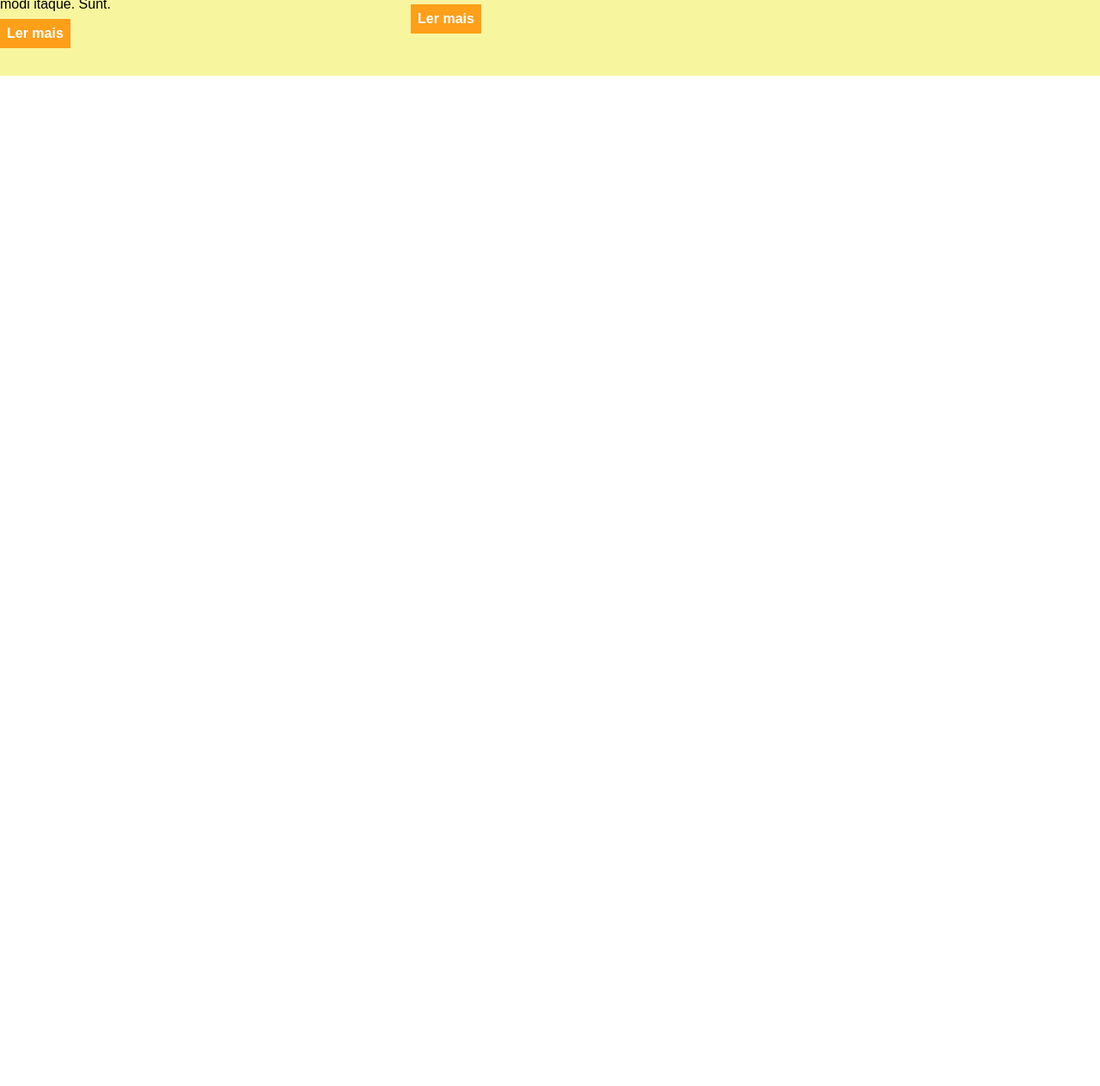
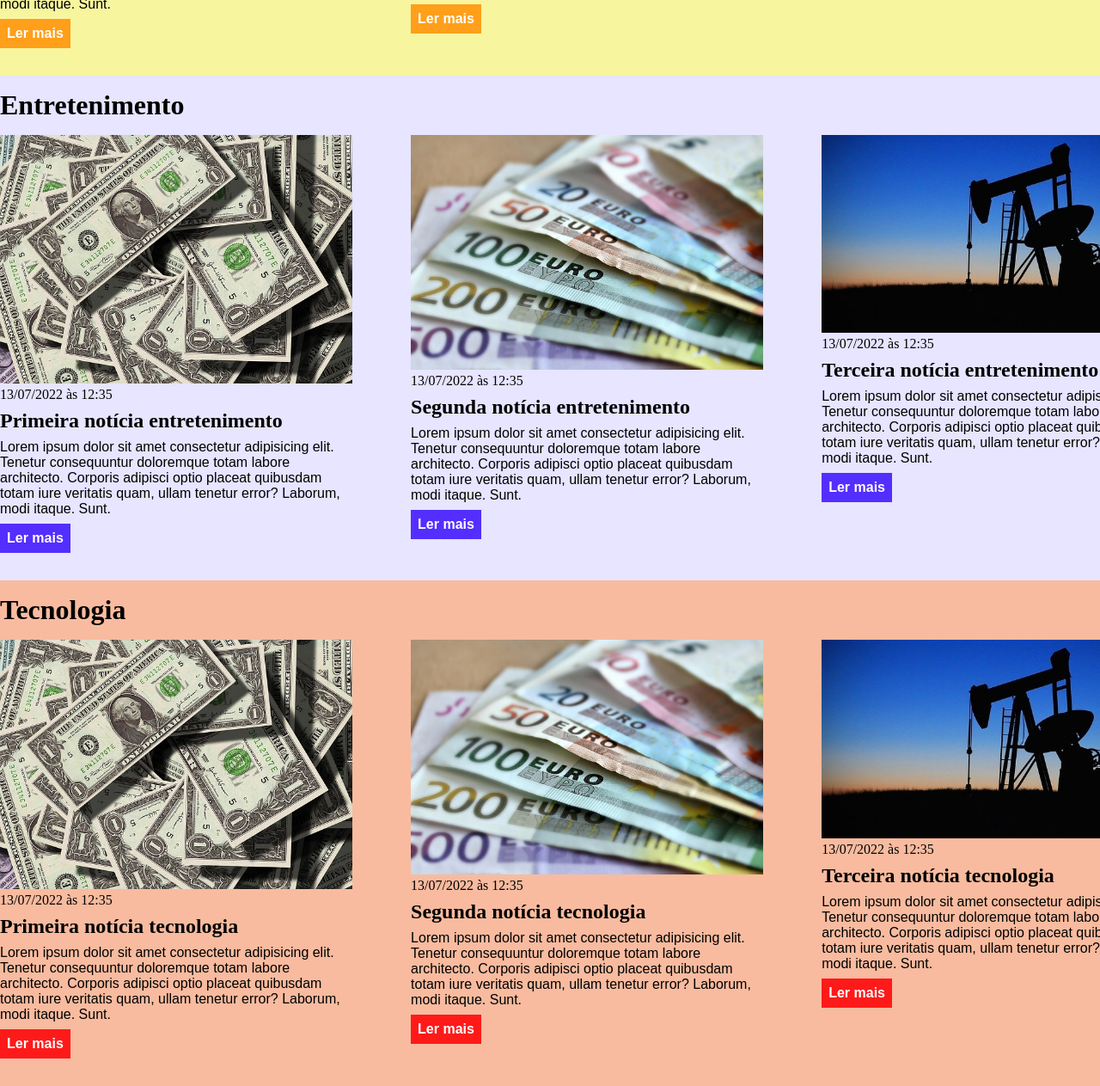
Before and after one commit to franciscofbc/curso_ebac_frontend, a plain HTML site: page index.html in a window 1280 px wide. Shown: the part 1625-2888 px from the top of the page at 86% size. Before the commit the page ends 1713 px from the top, so only its background shows below. Drawn offline with Linux system fonts and the light colour scheme.

Commit message:
adicao entretenimento e tecnologia

```diff
--- a/index.html
+++ b/index.html
@@ -145,6 +145,112 @@
             </div>
     </section>
     </div>
+
+    <section id="entertainment">
+        <div class="container">
+            <h2>Entretenimento</h2>
+            <div class="articles">
+                <article>
+                    <img src="./imagens/dolares.jpg" alt="Muitos dólares" />
+                    <header>
+                        <time>13/07/2022 às 12:35</time>
+                    </header>
+                    <h3>Primeira notícia entretenimento</h3>
+                    <p>
+                        Lorem ipsum dolor sit amet consectetur adipisicing elit. Tenetur consequuntur doloremque totam
+                        labore
+                        architecto. Corporis adipisci optio placeat quibusdam totam iure veritatis quam, ullam tenetur
+                        error?
+                        Laborum, modi itaque. Sunt.
+                    </p>
+                    <a href="#" title="Leia a notícia completa">Ler mais</a>
+                </article>
+                <article>
+                    <img src="./imagens/euro.jpg" alt="Várias notas de euro" />
+                    <header>
+                        <time>13/07/2022 às 12:35</time>
+                    </header>
+                    <h3>Segunda notícia entretenimento</h3>
+                    <p>
+                        Lorem ipsum dolor sit amet consectetur adipisicing elit. Tenetur consequuntur doloremque totam
+                        labore
+                        architecto. Corporis adipisci optio placeat quibusdam totam iure veritatis quam, ullam tenetur
+                        error?
+                        Laborum, modi itaque. Sunt.
+                    </p>
+                    <a href="#" title="Leia a notícia completa">Ler mais</a>
+                </article>
+                <article>
+                    <img src="./imagens/petroleo.jpg" alt="Extração de petróleo" />
+                    <header>
+                        <time>13/07/2022 às 12:35</time>
+                    </header>
+                    <h3>Terceira notícia entretenimento</h3>
+                    <p>
+                        Lorem ipsum dolor sit amet consectetur adipisicing elit. Tenetur consequuntur doloremque totam
+                        labore
+                        architecto. Corporis adipisci optio placeat quibusdam totam iure veritatis quam, ullam tenetur
+                        error?
+                        Laborum, modi itaque. Sunt.
+                    </p>
+                    <a href="#" title="Leia a notícia completa">Ler mais</a>
+                </article>
+            </div>
+    </section>
+    </div>
+
+    <section id="technology">
+        <div class="container">
+            <h2>Tecnologia</h2>
+            <div class="articles">
+                <article>
+                    <img src="./imagens/dolares.jpg" alt="Muitos dólares" />
+                    <header>
+                        <time>13/07/2022 às 12:35</time>
+                    </header>
+                    <h3>Primeira notícia tecnologia</h3>
+                    <p>
+                        Lorem ipsum dolor sit amet consectetur adipisicing elit. Tenetur consequuntur doloremque totam
+                        labore
+                        architecto. Corporis adipisci optio placeat quibusdam totam iure veritatis quam, ullam tenetur
+                        error?
+                        Laborum, modi itaque. Sunt.
+                    </p>
+                    <a href="#" title="Leia a notícia completa">Ler mais</a>
+                </article>
+                <article>
+                    <img src="./imagens/euro.jpg" alt="Várias notas de euro" />
+                    <header>
+                        <time>13/07/2022 às 12:35</time>
+                    </header>
+                    <h3>Segunda notícia tecnologia</h3>
+                    <p>
+                        Lorem ipsum dolor sit amet consectetur adipisicing elit. Tenetur consequuntur doloremque totam
+                        labore
+                        architecto. Corporis adipisci optio placeat quibusdam totam iure veritatis quam, ullam tenetur
+                        error?
+                        Laborum, modi itaque. Sunt.
+                    </p>
+                    <a href="#" title="Leia a notícia completa">Ler mais</a>
+                </article>
+                <article>
+                    <img src="./imagens/petroleo.jpg" alt="Extração de petróleo" />
+                    <header>
+                        <time>13/07/2022 às 12:35</time>
+                    </header>
+                    <h3>Terceira notícia tecnologia</h3>
+                    <p>
+                        Lorem ipsum dolor sit amet consectetur adipisicing elit. Tenetur consequuntur doloremque totam
+                        labore
+                        architecto. Corporis adipisci optio placeat quibusdam totam iure veritatis quam, ullam tenetur
+                        error?
+                        Laborum, modi itaque. Sunt.
+                    </p>
+                    <a href="#" title="Leia a notícia completa">Ler mais</a>
+                </article>
+            </div>
+    </section>
+    </div>
 </body>
 
 </html>
--- a/main.css
+++ b/main.css
@@ -101,3 +101,19 @@ section h2 {
 #economy .articles article a {
     background-color: #ff9f1a;
 }
+
+#entertainment {
+    background-color: rgba(25, 0, 255, 0.1);
+}
+
+#entertainment .articles article a {
+    background-color: rgba(47, 0, 255, 0.8);
+}
+
+#technology {
+    background-color: #f8bb9f;
+}
+
+#technology .articles article a {
+    background-color: #ff1a1a;
+}
```
